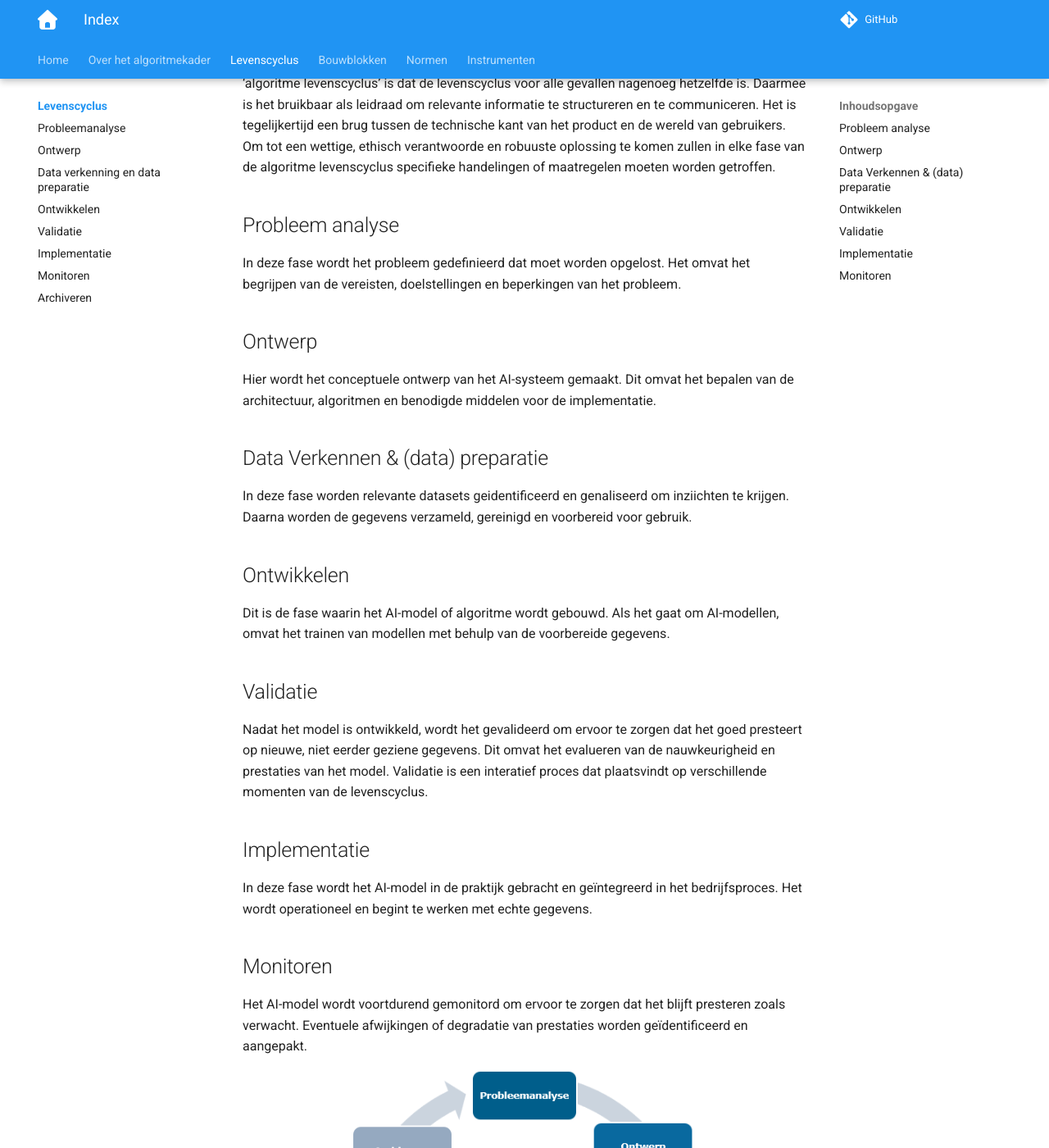
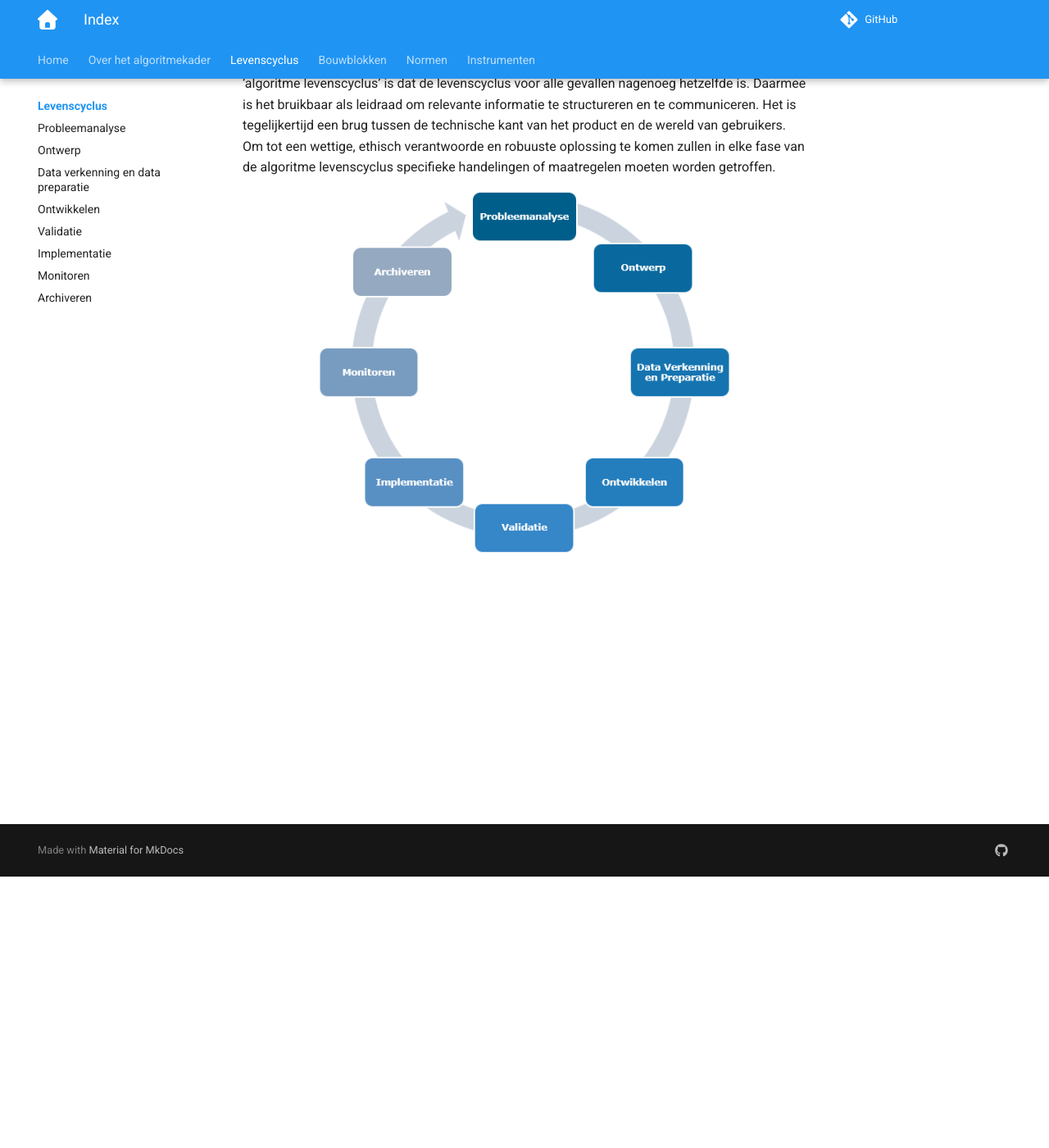
Before and after one commit to ruthkoole/algoritmekader-test, an MkDocs documentation site: the page built from docs/levenscyclus/index.md, in a window 1280 px wide and 1400 px high, scrolled down 331 px. Shown: the whole window at 82% size. Built offline with MkDocs 1.6.1 and Material for MkDocs 9.7.7, drawn with Linux system fonts in a browser that asks for light colours; comment, search, counter and statistics services are not loaded.

Commit message:
Update index.md

```diff
--- a/docs/levenscyclus/index.md
+++ b/docs/levenscyclus/index.md
@@ -3,25 +3,4 @@
 
 Algoritmen en kunstmatige intelligentie zijn ‘producten’ die door overheidsinstellingen kunnen worden gebruikt om de uitvoering van wettelijke taken te ondersteunen. Deze producten doorlopen een zogenaamde levenscyclus. Een algoritme wordt ontwikkeld en na enige tijd van gebruik kan worden besloten het gebruik ervan te beëindigen. Een krachtig aspect van de ‘algoritme levenscyclus’ is dat de levenscyclus voor alle gevallen nagenoeg hetzelfde is. Daarmee is het bruikbaar als leidraad om relevante informatie te structureren en  te communiceren. Het is tegelijkertijd een brug tussen de technische kant van het product en de wereld van gebruikers. Om tot een wettige, ethisch verantwoorde en robuuste oplossing te komen zullen in elke fase van de algoritme levenscyclus specifieke handelingen of maatregelen moeten worden getroffen.
 
-## Probleem analyse
-In deze fase wordt het probleem gedefinieerd dat moet worden opgelost. Het omvat het begrijpen van de vereisten, doelstellingen en beperkingen van het probleem.
-
-## Ontwerp
-Hier wordt het conceptuele ontwerp van het AI-systeem gemaakt. Dit omvat het bepalen van de architectuur, algoritmen en benodigde middelen voor de implementatie.
-
-## Data Verkennen & (data) preparatie
-In deze fase worden relevante datasets geidentificeerd en genaliseerd om inziichten te krijgen. Daarna worden de gegevens verzameld, gereinigd en voorbereid voor gebruik.
-
-## Ontwikkelen
-Dit is de fase waarin het AI-model of algoritme wordt gebouwd. Als het gaat om AI-modellen, omvat het trainen van modellen met behulp van de voorbereide gegevens.
-
-## Validatie
-Nadat het model is ontwikkeld, wordt het gevalideerd om ervoor te zorgen dat het goed presteert op nieuwe, niet eerder geziene gegevens. Dit omvat het evalueren van de nauwkeurigheid en prestaties van het model. Validatie is een interatief proces dat plaatsvindt op verschillende momenten van de levenscyclus.
-
-## Implementatie
-In deze fase wordt het AI-model in de praktijk gebracht en geïntegreerd in het bedrijfsproces. Het wordt operationeel en begint te werken met echte gegevens.
-
-## Monitoren
-Het AI-model wordt voortdurend gemonitord om ervoor te zorgen dat het blijft presteren zoals verwacht. Eventuele afwijkingen of degradatie van prestaties worden geïdentificeerd en aangepakt.
-
   ![Levenscyclus](levenscyclus.png)
```
